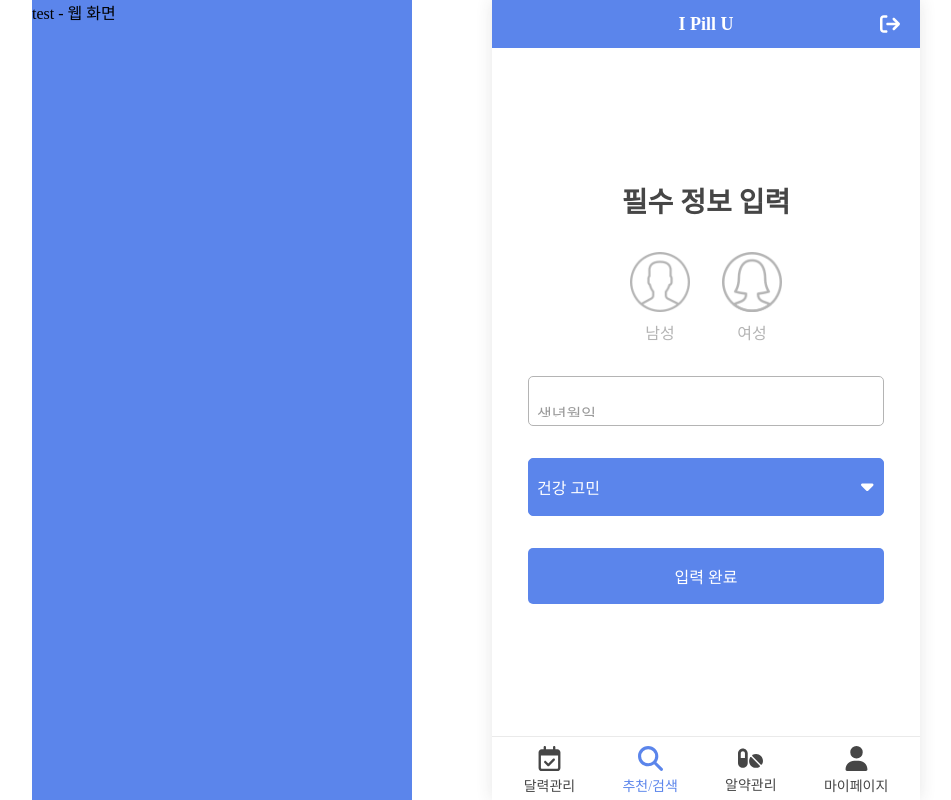
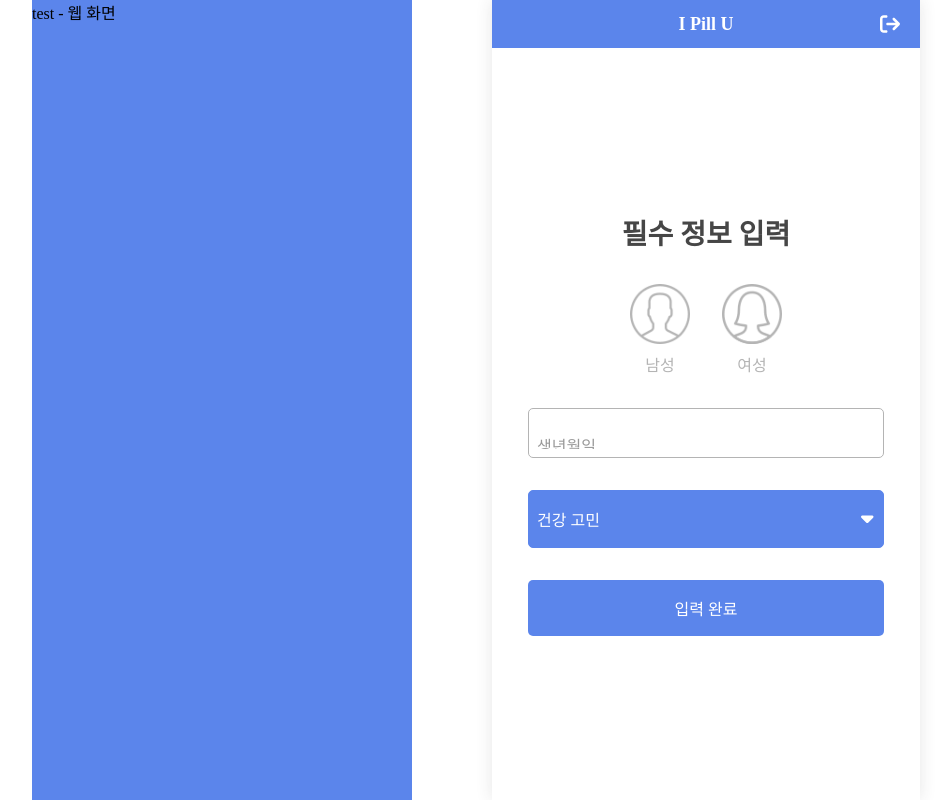
Before and after one commit to codestates-seb/seb42_main_013, a React (Create React App) app in the folder client/: page /setuserinfo in a window 1280 px wide. Shown: the whole page, without its empty margins (164-1115 px from the left). Built offline with nearby package versions, Linux system fonts and the light colour scheme; a web font is replaced by a local one.

Commit message:
[Design] setuserinfo 레이아웃 수정

```diff
--- a/client/src/App.js
+++ b/client/src/App.js
@@ -26,7 +26,7 @@ function App() {
         </div>
         <div className="app-wrap">
           {(pathname === "/intro") ? null : <Header />}
-          <div className={(pathname === "/intro" || pathname === "/login" || pathname === "/signup") ? "" : "container"}>
+          <div className={(pathname === "/intro" || pathname === "/login" || pathname === "/signup" || pathname === "/setuserinfo") ? "" : "container"}>
             <Routes>
               <Route path="/" element={<Suggest />} />
               <Route path="/search" element={<Search />} />
@@ -40,7 +40,7 @@ function App() {
               <Route path="/signup" element={<Signup />} />
             </Routes>
           </div>
-          {(pathname === "/intro" || pathname === "/login" || pathname === "/signup" || pathname === "/datacreate") ? null : <Footer />}
+          {(pathname === "/intro" || pathname === "/login" || pathname === "/signup" || pathname === "/datacreate" || pathname === "/setuserinfo") ? null : <Footer />}
         </div>
       </div>
     </>
--- a/client/src/pages/SetUserInfo.js
+++ b/client/src/pages/SetUserInfo.js
@@ -10,7 +10,9 @@ import { CurrentBtn } from "../styles/Buttons";
 
 const SetUserInfoContainer = styled.div`
   width: 100%;
-  height: 100%;
+  height: calc(100vh - 48px);
+  position: relative;
+  top: 48px;
   display: flex;
   flex-direction: column;
   align-items: center;
@@ -21,6 +23,12 @@ const SetUserInfoContainer = styled.div`
   h1 {
     font-size: 28px;
     color: var(--black-100);
+  }
+  @media (max-width: 389px) {
+    gap: var(--gap-md);
+    h1 {
+      font-size: 24px;
+    }
   }
 `
 
@@ -99,6 +107,9 @@ const OptionDropdown = styled.div`
     background-color: var(--blue-100);
     color: #ffffff;
   }
+  @media (max-width: 389px) {
+    gap: 4px;
+  }
 `
 
 const InfoOptionTag = styled(OptionTag)`
@@ -110,6 +121,9 @@ const InfoOptionTag = styled(OptionTag)`
   font-size: 12px;
   background-color: "var(--black-500)";
   color: "var(--black-200)";
+  @media (max-width: 389px) {
+    font-size: 11px;
+  }
 `
 
 function SetUserInfo() {
```
Also changed, not shown: 1 other file (tests, documents, lock files or other folders).
